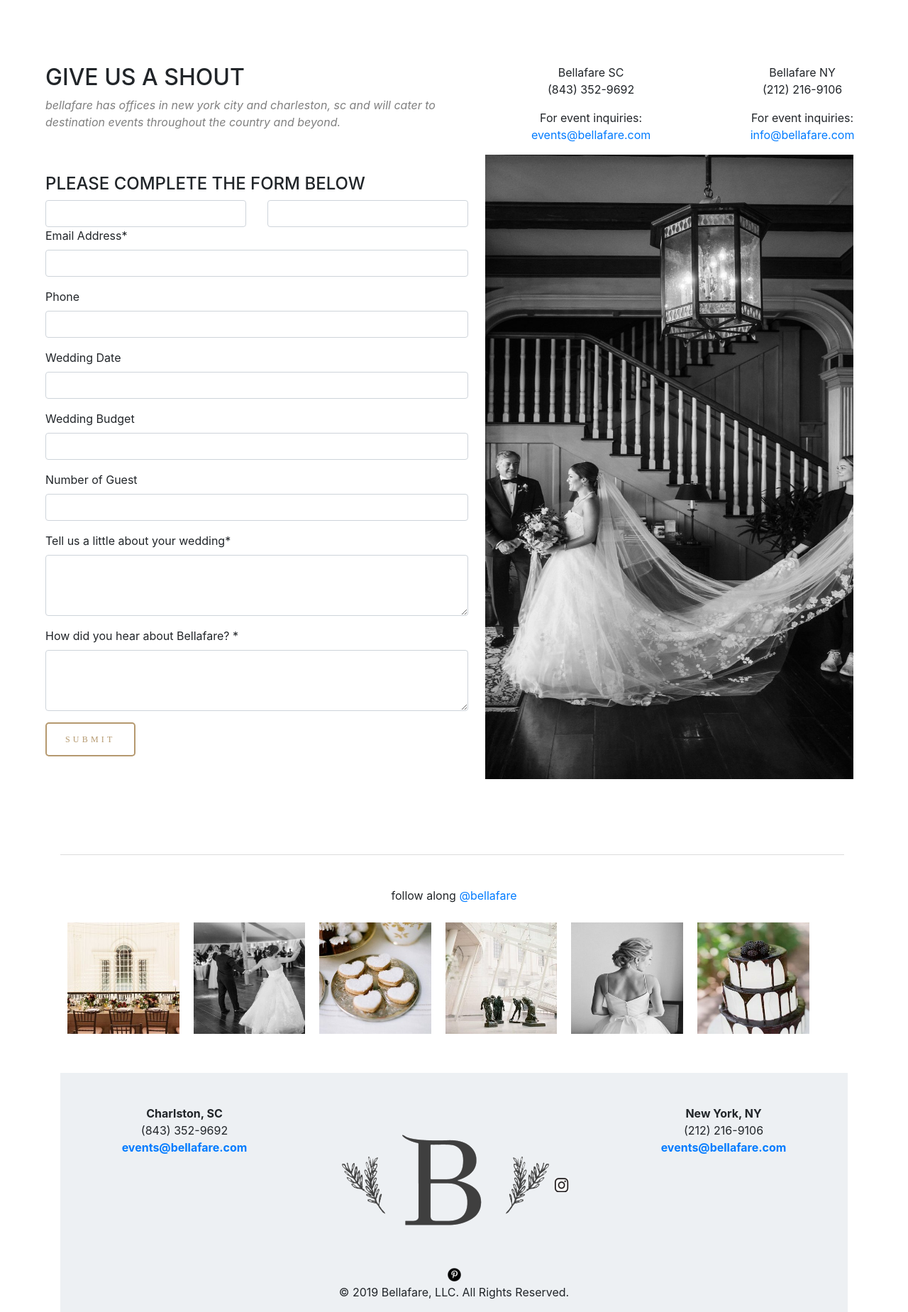
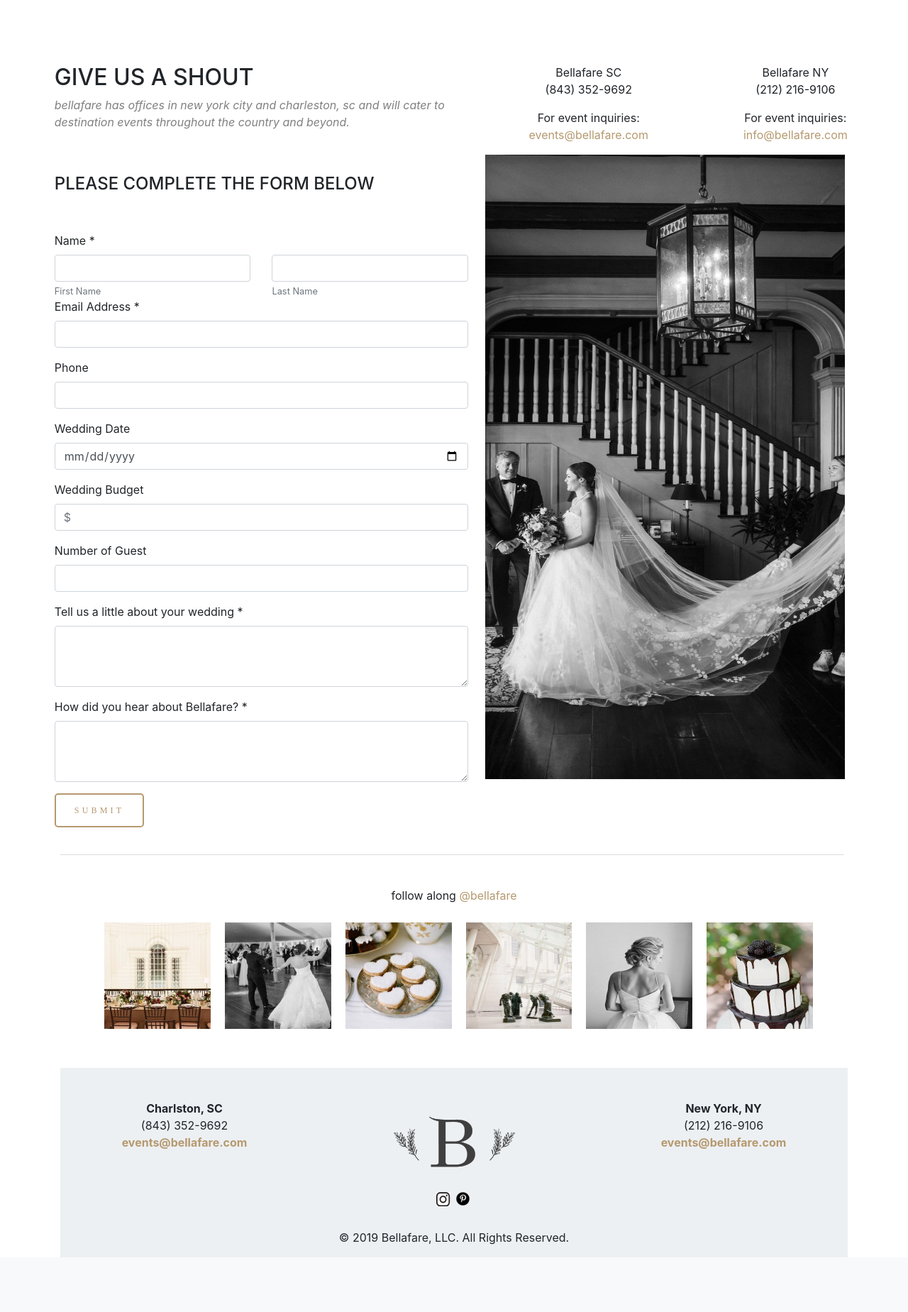
Before and after one commit to mynameismako/Bellafare, a PHP site: page /contact.php in a window 1280 px wide. Shown: the part 62-1911 px from the top of the page at 71% size. After the commit the page ends 1816 px from the top, so only its background shows below. Run offline with PHP 8.4, Linux system fonts and the light colour scheme.

Commit message:
Add files via upload

```diff
--- a/contact.php
+++ b/contact.php
@@ -17,42 +17,47 @@
     <!--container left-->
     <h4>PLEASE COMPLETE THE FORM BELOW</h4>
 
-    <form>
+    <div class="space"></div>
+
+    <form action="connection.php" method="post">
+    <label>Name *</label>
   <div class="row">
     <div class="col">
-      <input type="text" class="form-control">
+      <input type="text" class="form-control" name="f_name" required>
+        <small class="form-text text-muted">First Name</small>
     </div>
     <div class="col">
-      <input type="text" class="form-control">
+      <input type="text" class="form-control" name="l_name" required>
+        <small class="form-text text-muted">Last Name</small>
     </div>
   </div>
   <div class="form-group">
-    <label>Email Address*</label>
-    <input type="email" class="form-control">
+    <label>Email Address *</label>
+    <input type="email" class="form-control" name="email" required>
   </div>
   <div class="form-group">
     <label>Phone</label>
-    <input type="text" class="form-control">
+    <input type="text" class="form-control" name="phone">
   </div>
   <div class="form-group">
     <label>Wedding Date</label>
-    <input type="text" class="form-control">
+    <input type="date" class="form-control" name="date">
   </div>
   <div class="form-group">
     <label>Wedding Budget</label>
-    <input type="text" class="form-control">
+    <input type="number" class="form-control" placeholder="$" name="budget">
   </div>
   <div class="form-group">
     <label>Number of Guest</label>
-    <input type="text" class="form-control">
+    <input type="number" class="form-control" name="guest">
   </div>
   <div class="form-group">
-    <label for="exampleFormControlTextarea1">Tell us a little about your wedding*</label>
-    <textarea class="form-control" id="exampleFormControlTextarea1" rows="3"></textarea>
+    <label for="exampleFormControlTextarea1">Tell us a little about your wedding *</label>
+    <textarea class="form-control" id="exampleFormControlTextarea1" rows="3" name="info" required></textarea>
   </div>
         <div class="form-group">
     <label for="exampleFormControlTextarea1">How did you hear about Bellafare? *</label>
-    <textarea class="form-control" id="exampleFormControlTextarea1" rows="3"></textarea>
+    <textarea class="form-control" id="exampleFormControlTextarea1" rows="3" name="exist" required></textarea>
   </div>
   <button type="submit" class="button" style="float:left;">Submit</button>
 </form>
@@ -68,7 +73,7 @@
             <br>
         </p>
           <p>For event inquiries:<br>
-              <a href="mailto:events@bellafare.com">events@bellafare.com</a>
+              <a href="mailto:events@bellafare.com" class="ex1">events@bellafare.com</a>
               <br>
           </p>
       </div>
@@ -78,7 +83,7 @@
             <br>
         </p>
           <p>For event inquiries:<br>
-              <a href="mailto:info@bellafare.com">info@bellafare.com</a>
+              <a href="mailto:info@bellafare.com" class="ex1">info@bellafare.com</a>
               <br>
           </p>
       </div>
--- a/footer.php
+++ b/footer.php
@@ -3,26 +3,27 @@
     <div class="row">
       <div class="col-sm">
         <p><strong>  Charlston, SC </strong> <br> (843) 352-9692 <br>
-          <a href="mailto:events@bellafare.com" ><strong>events@bellafare.com</strong></a>
+          <a href="mailto:events@bellafare.com" class="ex1"><strong>events@bellafare.com</strong></a>
         </p>
 
       </div>
       <div class="col-sm">
-        <img src="lib/blog.png" alt="blog"  id="imgblog">
-
-      <a href="https://www.instagram.com/bellafare/"><img border="0" src="lib/instagram.png" alt="blog"  id="imgsoc" > </a>
-      <a href="https://www.pinterest.com/bellafare/"><img border="0" src="lib/pinterest.png" alt="blog"  id="imgsoc1" > </a>
+        <img src="lib/blog.png" alt="blog" style="width:50%; height:80%;">
+          <br>
+      <a href="https://www.instagram.com/bellafare/" class="ex1"><img border="0" src="lib/instagram.png" alt="blog"  id="imgsoc" > </a>
+      <a href="https://www.pinterest.com/bellafare/" class="ex1"><img border="0" src="lib/pinterest.png" alt="blog"  id="imgsoc1" > </a>
       </div>
 
       <div class="col-sm">
         <p> <strong> New York, NY </strong> <br> (212) 216-9106 <br>
-          <a href="mailto:events@bellafare.com" ><strong>events@bellafare.com</strong></a>
+          <a href="mailto:events@bellafare.com" class="ex1"><strong>events@bellafare.com</strong></a>
         </p>
       </div>
     </div>
 
   <div class="row">
     <div class="col-sm">
+         <br>
       <p style="text-align:center; font-size:16px;">© 2019 Bellafare, LLC. All Rights Reserved.</p>
     </div>
   </div>
--- a/head.php
+++ b/head.php
@@ -3,6 +3,7 @@
 
 <head>
 <link rel="stylesheet" type="text/css" href="style.css">
+<link rel="stylesheet" type="text/css" href="main.css">
 <meta charset="utf-8">
 <meta name="viewport" content="width=device-width, initial-scale=1, shrink-to-fit=no">
 <link rel="stylesheet" href="https://stackpath.bootstrapcdn.com/bootstrap/4.1.3/css/bootstrap.min.css"
--- a/mid-footer.php
+++ b/mid-footer.php
@@ -1,9 +1,9 @@
  <!--instagram-->
     <div class="container">
-    <p>follow along <a href="https://www.instagram.com/bellafare/" target="_blank">@bellafare</a></p>
+    <p>follow along <a href="https://www.instagram.com/bellafare/" target="_blank" style="color: #b5996f;">@bellafare</a></p>
     </div>
 
-    <div class="container">
+    <div class="container4">
         <div class="row">
         <div class="column">
         <a href="https://www.instagram.com/p/Bt6MwepA6Bg/">
--- a/style.css
+++ b/style.css
@@ -79,6 +79,13 @@
 }
 .container4{
     width: auto;
-    margin-left: 5%;
+    margin-left: 6%;
+    margin-right: 1%;
     clear: both;
 }
+a.ex1:hover{
+    color: black;
+}
+a.ex1:link{
+    color: #b5996f;
+}
```
Also changed, not shown: connection.php (added, +13 -0 lines).
